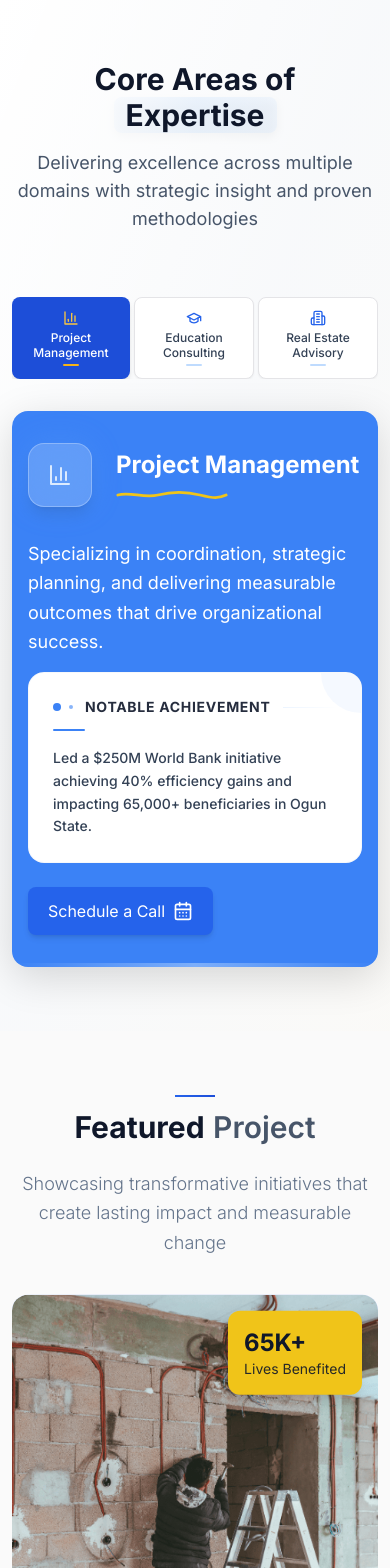
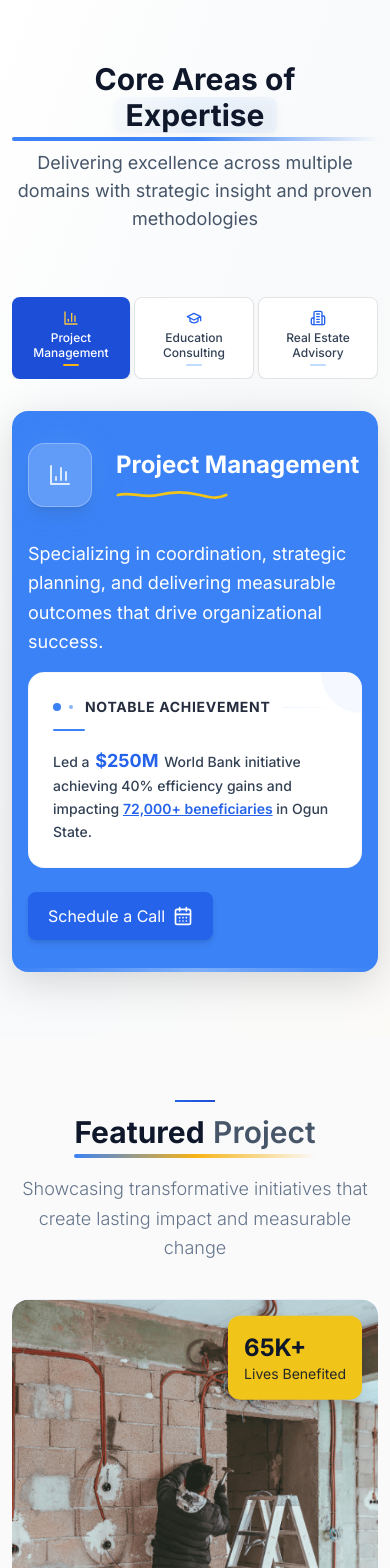
Before and after one commit to Paulkelvin/Mosun-Owo-Odusi, a Next.js app: page / in a window 390 px wide. Shown: the part 1360-2928 px from the top of the page. Built offline with nearby package versions, Linux system fonts and the light colour scheme.

Commit message:
Enhance UX: pop  in expertise section, fix mobile scroll overlap, add animated header underlines, implement swipeable presentation with 3D stack animation, add previous button, update to verified 72K+ beneficiaries with source link

```diff
--- a/app/projects/page.tsx
+++ b/app/projects/page.tsx
@@ -897,12 +897,26 @@ export default function Projects() {
 
             <motion.div
               key={currentSlideIndex}
-              initial={{ opacity: 0, x: 100 }}
-              animate={{ opacity: 1, x: 0 }}
-              exit={{ opacity: 0, x: -100 }}
-              transition={{ duration: 0.5 }}
+              initial={{ opacity: 0, x: 100, rotateY: 15 }}
+              animate={{ opacity: 1, x: 0, rotateY: 0 }}
+              exit={{ opacity: 0, x: -100, rotateY: -15, scale: 0.9 }}
+              transition={{ duration: 0.6, ease: "easeInOut" }}
+              drag="x"
+              dragConstraints={{ left: 0, right: 0 }}
+              dragElastic={0.2}
+              onDragEnd={(e, { offset, velocity }) => {
+                const swipe = offset.x * velocity.x
+                if (swipe < -10000 && currentSlideIndex < currentProject.milestones.length - 1) {
+                  setCurrentSlideIndex(prev => prev + 1)
+                  setPresentationImageIndex(0)
+                } else if (swipe > 10000 && currentSlideIndex > 0) {
+                  setCurrentSlideIndex(prev => prev - 1)
+                  setPresentationImageIndex(0)
+                }
+              }}
               onClick={(e) => e.stopPropagation()}
-              className="max-w-6xl w-full bg-gradient-to-br from-slate-900 to-slate-800 rounded-2xl overflow-hidden shadow-2xl max-h-[90vh] lg:max-h-none"
+              className="max-w-6xl w-full bg-gradient-to-br from-slate-900 to-slate-800 rounded-2xl overflow-hidden shadow-2xl max-h-[90vh] lg:max-h-none cursor-grab active:cursor-grabbing"
+              style={{ transformStyle: 'preserve-3d', perspective: '1000px' }}
             >
               {currentProject.milestones[currentSlideIndex] && (
                 <div className="flex flex-col lg:flex-row gap-0 h-full">
@@ -1046,6 +1060,20 @@ export default function Projects() {
                           {currentSlideIndex + 1} / {currentProject.milestones.length}
                         </span>
                       </div>
+                      <div className="flex items-center gap-2">
+                        <button
+                          onClick={(e) => {
+                            e.stopPropagation()
+                            if (currentSlideIndex > 0) {
+                              setCurrentSlideIndex(prev => prev - 1)
+                              setPresentationImageIndex(0)
+                            }
+                          }}
+                          disabled={currentSlideIndex === 0}
+                          className="bg-slate-700/80 hover:bg-slate-600 disabled:opacity-30 disabled:cursor-not-allowed text-white px-4 py-2 rounded-lg font-medium transition-colors"
+                        >
+                          ← Previous
+                        </button>
                         <button
                           onClick={(e) => {
                             e.stopPropagation()
@@ -1054,10 +1082,12 @@ export default function Projects() {
                               setPresentationImageIndex(0)
                             }
                           }}
-                        className="bg-primary-500/80 hover:bg-primary-500 text-white px-4 py-2 rounded-lg font-medium transition-colors"
+                          disabled={currentSlideIndex === currentProject.milestones.length - 1}
+                          className="bg-primary-500/80 hover:bg-primary-500 disabled:opacity-30 disabled:cursor-not-allowed text-white px-4 py-2 rounded-lg font-medium transition-colors"
                         >
                           Next →
                         </button>
+                      </div>
                     </motion.div>
                   </div>
                 </div>
--- a/components/ExpertiseTabs.tsx
+++ b/components/ExpertiseTabs.tsx
@@ -75,8 +75,15 @@ export default function ExpertiseTabs() {
           viewport={{ once: true }}
           className="text-center mb-16"
         >
-          <h2 className="text-3xl lg:text-4xl font-bold text-slate-900 mb-4">
+          <h2 className="text-3xl lg:text-4xl font-bold text-slate-900 mb-4 relative inline-block">
             Core Areas of <HighlightText highlightColor="blue">Expertise</HighlightText>
+            <motion.div
+              initial={{ scaleX: 0 }}
+              whileInView={{ scaleX: 1 }}
+              transition={{ duration: 0.8, delay: 0.3 }}
+              viewport={{ once: true }}
+              className="absolute -bottom-2 left-0 right-0 h-1 bg-gradient-to-r from-primary-500 via-blue-500 to-transparent rounded-full origin-left"
+            />
           </h2>
 
           <p className="text-lg text-slate-600 max-w-2xl mx-auto">
@@ -321,7 +328,7 @@ export default function ExpertiseTabs() {
 
                             <p className="text-sm text-slate-700 leading-relaxed font-medium">
                               {activeArea.id === 'project-management'
-                                ? "Led a $250M World Bank initiative achieving 40% efficiency gains and impacting 65,000+ beneficiaries in Ogun State."
+                                ? <>Led a <span className="font-bold text-lg text-primary-600 inline-block mx-0.5">$250M</span> World Bank initiative achieving 40% efficiency gains and impacting <a href="https://punchng.com/ogun-empowers-over-72000-residents-with-agric-skills/" target="_blank" rel="noopener noreferrer" className="font-semibold text-primary-600 hover:text-primary-700 underline" title="Verified source">72,000+ beneficiaries</a> in Ogun State.</>
                                 : activeArea.id === 'education-consulting'
                                 ? "Developed innovative education framework adopted by Amville, improving learning outcomes for over 2,000+ students."
                                 : activeArea.id === 'real-estate'
--- a/components/FeaturedProject.tsx
+++ b/components/FeaturedProject.tsx
@@ -43,16 +43,23 @@ export default function FeaturedProject() {
             className="w-10 h-0.5 bg-gradient-to-r from-primary-600 to-primary-700 mx-auto mb-3"
           />
 
-          {/* Main Heading with Split Font Weight/Color */}
+          {/* Main Heading with Split Font Weight/Color and animated underline */}
           <motion.h2
             initial={{ opacity: 0, y: 20 }}
             whileInView={{ opacity: 1, y: 0 }}
             transition={{ duration: 0.6, delay: 0.4 }}
             viewport={{ once: true }}
-            className="text-3xl lg:text-4xl mb-6 lg:mb-4"
+            className="text-3xl lg:text-4xl mb-6 lg:mb-4 relative inline-block"
           >
             <span className="font-bold text-slate-900">Featured</span>{' '}
             <span className="font-semibold text-slate-600">Project</span>
+            <motion.div
+              initial={{ scaleX: 0 }}
+              whileInView={{ scaleX: 1 }}
+              transition={{ duration: 0.8, delay: 0.6 }}
+              viewport={{ once: true }}
+              className="absolute -bottom-2 left-0 right-0 h-1 bg-gradient-to-r from-primary-500 via-gold-400 to-transparent rounded-full origin-left"
+            />
           </motion.h2>
 
           {/* Sub-heading */}
@@ -138,7 +145,7 @@ export default function FeaturedProject() {
                 whileInView={{ opacity: 1, y: 0 }}
                 transition={{ duration: 0.6, delay: 0.3 }}
                 viewport={{ once: true }}
-                className="text-2xl lg:text-3xl font-bold text-slate-900 mb-4"
+                className="text-2xl lg:text-3xl font-bold text-slate-900 mb-4 mt-4 lg:mt-0"
               >
                 OGSTEP: World Bank Economic Transformation Initiative
               </motion.h3>
@@ -150,7 +157,17 @@ export default function FeaturedProject() {
                 viewport={{ once: true }}
                 className="text-lg text-slate-600 leading-relaxed lg:leading-normal mb-6 lg:mb-4"
               >
-                Led a <span className="font-bold text-2xl text-primary-700 inline-block mx-1">$250M</span> World Bank initiative achieving 40% efficiency gains and impacting 65,000+ beneficiaries in Ogun State. As Project Coordinator, spearheaded multi-sectoral strategy spanning private sector participation, agri-food value chains, and statewide skills development.
+                Led a <span className="font-bold text-2xl text-primary-700 inline-block mx-1">$250M</span> World Bank initiative achieving 40% efficiency gains and impacting{' '}
+                <a
+                  href="https://punchng.com/ogun-empowers-over-72000-residents-with-agric-skills/"
+                  target="_blank"
+                  rel="noopener noreferrer"
+                  className="font-bold text-primary-600 hover:text-primary-700 underline decoration-2 underline-offset-2"
+                  title="Click to verify from official source"
+                >
+                  72,000+ beneficiaries
+                </a>{' '}
+                in Ogun State. As Project Coordinator, spearheaded multi-sectoral strategy spanning private sector participation, agri-food value chains, and statewide skills development.
               </motion.p>
             </div>
 
```
Lines whose indentation alone changed are shown as unchanged.
